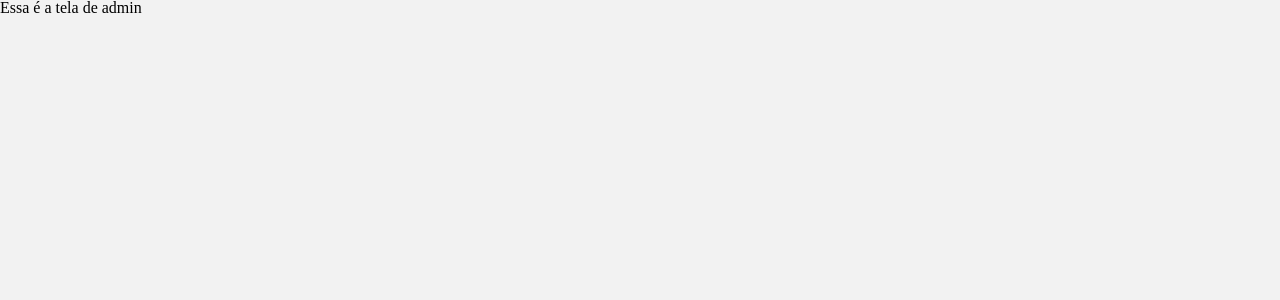
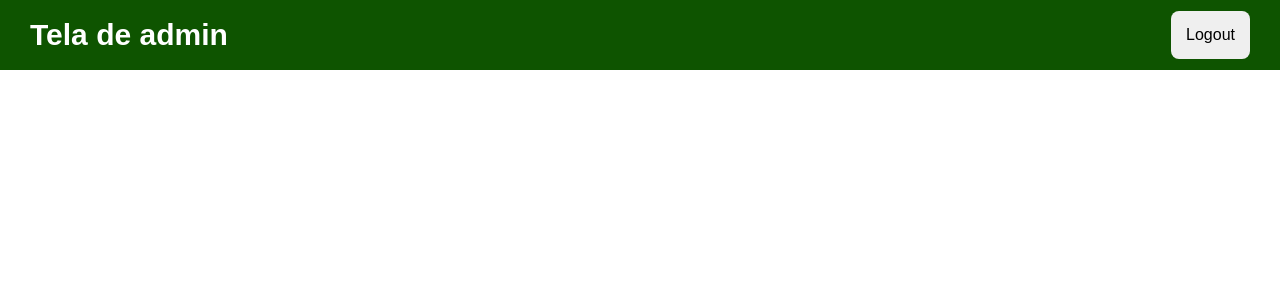
Before and after one commit to igorbrasilc/A001_front, a React app: page /admin in a window 1280 px wide. Shown: the top 300 px of the page. Built offline with nearby package versions, Linux system fonts and the light colour scheme.

Commit message:
adds initial routes for admin and user access, sets up remote server

```diff
--- a/src/assets/globalStyles.js
+++ b/src/assets/globalStyles.js
@@ -5,22 +5,10 @@ const GlobalStyle = createGlobalStyle`
     box-sizing: border-box;
     transition: 300ms;
     --font-lexend: 'Lexend Deca', sans-serif;
-    --font-playball: 'Playball', cursive;
-    --color-logo-header: #126BA5;
+    --color-logo-header: #0E5400;
     --color-button-link: #24CD17;
-    --color-border-input: #D4D4D4;
-    --color-bg-login-footer: #fff;
-    --color-bg-habbit: #F2F2F2;
-    --color-check: #8FC549;
-    --color-uncheck: #EBEBEB;
-    --color-text-grey: #BABABA;
-    --color-text-black: #666666;
-    --color-input-disabled: #F2F2F2;
-    --color-text-input: #AFAFAF;
-    --opacity-button-disabled: 0.7;
-    --max-height-header: 70px;
-    --max-height-footer: 70px;
 }
+
 body {
     background-color: var(--color-input-disabled);
 }
--- /dev/null
+++ b/src/components/AdminHeader.jsx
@@ -0,0 +1,48 @@
+import React from 'react';
+import styled from 'styled-components';
+
+function UserHeader() {
+    return (
+        <HeaderContainer>
+            <h2>Tela de admin</h2>
+            <button>Logout</button>
+        </HeaderContainer>
+    )
+};
+
+export default UserHeader;
+
+const HeaderContainer = styled.header`
+display: flex;
+justify-content: space-between;
+align-items: center;
+width: 100vw;
+position: fixed;
+top: 0;
+left: 0;
+right: 0;
+height: 70px;
+
+background-color: var(--color-logo-header);
+font-family: var(--font-lexend);
+
+h2 {
+    font-size: 30px;
+    font-weight: 700;
+    color: white;
+    padding-left: 30px;
+}
+
+button {
+    margin-right: 30px;
+    border: none;
+    padding: 15px;
+    font-size: 100%;
+    border-radius: 8px;
+
+    &:hover {
+        cursor: pointer;
+        border-color: white;
+    }
+}
+`
--- /dev/null
+++ b/src/components/UserHeader.jsx
@@ -0,0 +1,53 @@
+import React from 'react';
+import styled from 'styled-components';
+
+function UserHeader() {
+
+    function handleLogout() {
+
+    }
+
+    return (
+        <HeaderContainer>
+            <h2>Tela de usuario</h2>
+            <button onClicke={() => handleLogout()}>Logout</button>
+        </HeaderContainer>
+    )
+};
+
+export default UserHeader;
+
+const HeaderContainer = styled.header`
+display: flex;
+justify-content: space-between;
+align-items: center;
+width: 100vw;
+position: fixed;
+top: 0;
+left: 0;
+right: 0;
+height: 70px;
+
+background-color: var(--color-logo-header);
+font-family: var(--font-lexend);
+
+h2 {
+    font-size: 30px;
+    font-weight: 700;
+    color: white;
+    padding-left: 30px;
+}
+
+button {
+    margin-right: 30px;
+    border: none;
+    padding: 15px;
+    font-size: 100%;
+    border-radius: 8px;
+
+    &:hover {
+        cursor: pointer;
+        border-color: white;
+    }
+}
+`
--- a/src/pages/AdminScreen.jsx
+++ b/src/pages/AdminScreen.jsx
@@ -1,7 +1,10 @@
 import React, { useState, useContext } from 'react';
+import AdminHeader from '../components/AdminHeader.jsx';
 
 export default function AdminScreen() {
     return (
-        <h1>Essa é a tela de admin</h1>
+        <>
+            <AdminHeader />
+        </>
     )
 }
--- a/src/pages/SignInScreen.jsx
+++ b/src/pages/SignInScreen.jsx
@@ -9,8 +9,8 @@ import jwt_decode from "jwt-decode";
 import Logo from '../assets/Logo.jpg';
 import useAuth from '../hooks/useAuth';
 
-  //   const URL = 'https://...deploy';
-  const URL = 'http://localhost:4000';
+    const URL = 'https://labtec-udesc.herokuapp.com';
+//   const URL = 'http://localhost:4000';
 
 function SignInScreen() {
 
--- a/src/pages/SignUpScreen.jsx
+++ b/src/pages/SignUpScreen.jsx
@@ -8,8 +8,8 @@ import { ThreeDots } from 'react-loader-spinner';
 import Logo from '../assets/Logo.jpg';
 
 function SignUpScreen() {
-  //   const URL = 'https://...deploy';
-  const URL = 'http://localhost:4000';
+    const URL = 'https://labtec-udesc.herokuapp.com';
+//   const URL = 'http://localhost:4000';
 
   const [loading, setLoading] = useState(false);
   const navigate = useNavigate();
--- a/src/pages/UserScreen.jsx
+++ b/src/pages/UserScreen.jsx
@@ -1,7 +1,10 @@
 import React, { useState, useContext } from 'react';
+import UserHeader from '../components/UserHeader.jsx';
 
 export default function UserScreen() {
     return (
-        <h1>Essa é a tela de usuario</h1>
+        <>
+            <UserHeader />
+        </>
     )
 }
```
Also changed, not shown: src/js/App.jsx (+0 -15 lines), src/assets/logo.labtec.png (added).
